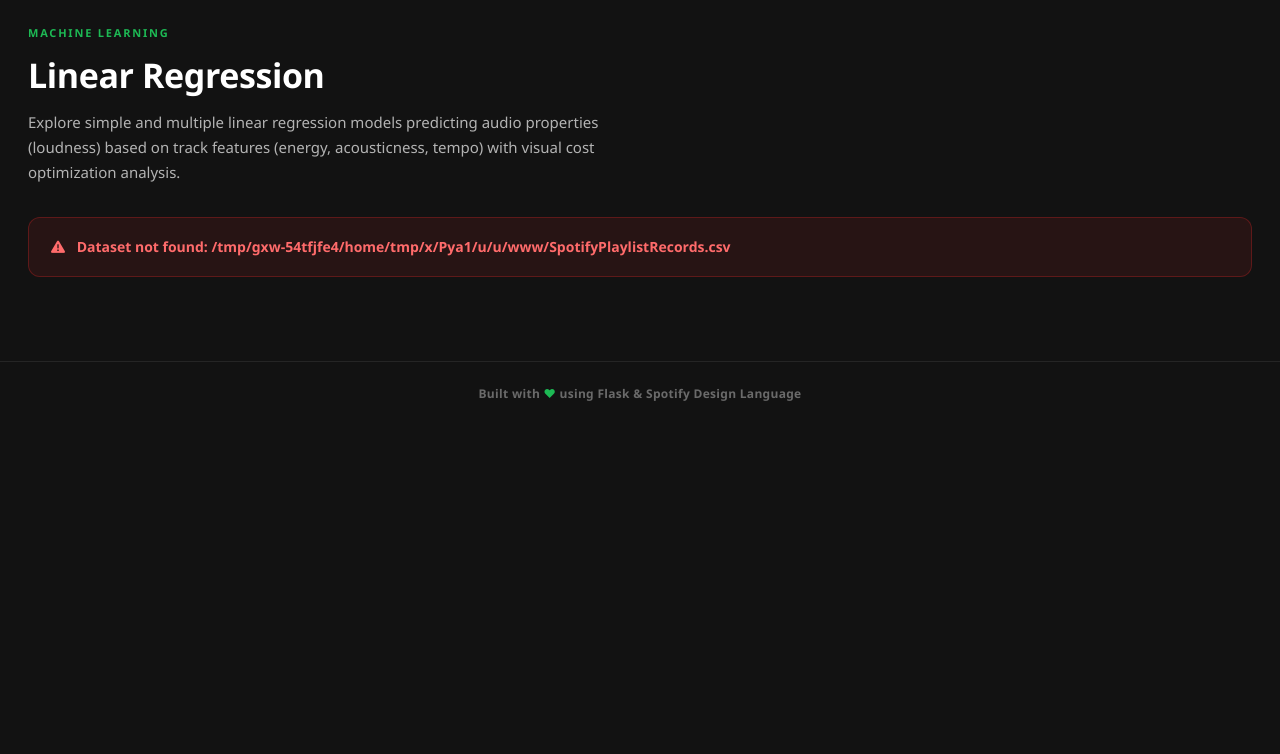
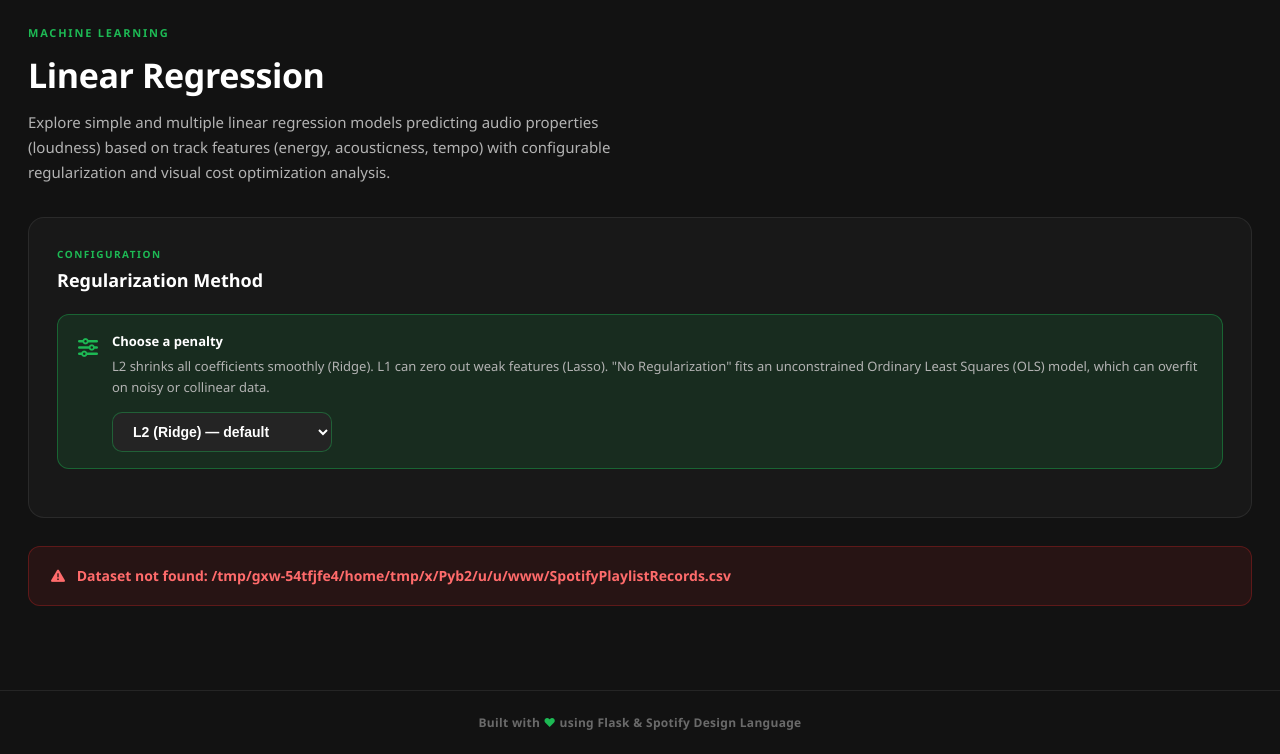
Before and after one commit to meghana-naidu17/SpotifyPlaylistRecords, a Flask app: page /linear-regression in a window 1280 px wide. Shown: the part 121-875 px from the top of the page. Before the commit the page ends 522 px from the top, so only its background shows below. Run offline with Flask 3, Linux system fonts and the light colour scheme; some libraries are stand-ins or nearby versions.

Commit message:
LinearRegression_A

```diff
--- a/app.py
+++ b/app.py
@@ -161,14 +161,20 @@
 @app.route("/linear-regression")
 def linear_regression_page():
 
+    penalty = request.args.get("penalty", "l2").lower().strip()
+
+    if penalty not in VALID_PENALTIES:
+        penalty = "l2"
+
     try:
 
-        results = run_linear_regression()
+        results = run_linear_regression(penalty=penalty)
 
         return render_template(
             "linear_regression.html",
             active="linear-regression",
             results=results,
+            selected_penalty=penalty,
             error=None
         )
 
@@ -178,8 +184,10 @@
             "linear_regression.html",
             active="linear-regression",
             results=None,
+            selected_penalty=penalty,
             error=str(e)
         )
+
 
 
 # =========================================================
--- a/templates/linear_regression.html
+++ b/templates/linear_regression.html
@@ -126,8 +126,63 @@
     <p class="sp-label">Machine Learning</p>
     <h1>Linear Regression</h1>
     <p>
-      Explore simple and multiple linear regression models predicting audio properties (loudness) based on track features (energy, acousticness, tempo) with visual cost optimization analysis.
+      Explore simple and multiple linear regression models predicting audio properties (loudness) based on track features (energy, acousticness, tempo) with configurable regularization and visual cost optimization analysis.
     </p>
+  </div>
+
+  <!-- ==========================================================
+       REGULARIZATION SELECTOR
+       ========================================================== -->
+  <div class="sp-section">
+    <p class="sp-section-label">Configuration</p>
+    <h2>Regularization Method</h2>
+    <div class="sp-callout">
+      <div class="sp-callout-icon">
+        <i class="fa-solid fa-sliders"></i>
+      </div>
+      <div class="sp-callout-body">
+        <div class="sp-callout-title">Choose a penalty</div>
+        <div class="sp-callout-text">
+          L2 shrinks all coefficients smoothly (Ridge).
+          L1 can zero out weak features (Lasso).
+          "No Regularization" fits an unconstrained Ordinary Least Squares (OLS) model,
+          which can overfit on noisy or collinear data.
+        </div>
+
+        <form method="GET"
+              action="{{ url_for('linear_regression_page') }}"
+              id="regForm"
+              style="margin-top:14px;">
+          <select name="penalty"
+                  id="penaltySelect"
+                  onchange="document.getElementById('regForm').submit()"
+                  style="
+                    background: var(--bg-tertiary);
+                    color: var(--text-primary);
+                    border: 1.5px solid var(--border-hover);
+                    border-radius: 10px;
+                    padding: 10px 16px;
+                    font-size: 14px;
+                    font-weight: 700;
+                    cursor: pointer;
+                    min-width: 220px;
+                  ">
+            <option value="l2"
+              {% if selected_penalty == 'l2' %}selected{% endif %}>
+              L2 (Ridge) — default
+            </option>
+            <option value="l1"
+              {% if selected_penalty == 'l1' %}selected{% endif %}>
+              L1 (Lasso)
+            </option>
+            <option value="none"
+              {% if selected_penalty == 'none' %}selected{% endif %}>
+              No Regularization
+            </option>
+          </select>
+        </form>
+      </div>
+    </div>
   </div>
 
   <!-- Error -->
@@ -151,9 +206,9 @@
         <i class="fa-solid fa-calculator"></i>
       </div>
       <div class="sp-callout-body">
-        <div class="sp-callout-title">Linear Regression Analysis</div>
+        <div class="sp-callout-title">Linear Regression with {{ results.penalty_label }}</div>
         <div class="sp-callout-text">
-          Linear Regression models the relationship between a dependent target variable and one or more independent predictor features by fitting a linear equation. Here, we analyze the relationship between track loudness (in decibels) and core audio characteristics.
+          Linear Regression models the relationship between a dependent target variable and one or more independent predictor features by fitting a linear equation. Here, we analyze the relationship between track loudness (in decibels) and core audio characteristics using <strong>{{ results.penalty_label }}</strong>.
         </div>
       </div>
     </div>
@@ -171,7 +226,7 @@
     </p>
 
     <div class="equation-box">
-      <strong>Simple Regression Equation:</strong><br>
+      <strong>Simple Regression Equation ({{ results.penalty_label }}):</strong><br>
       y = θ₀ + θ₁ * x<br>
       Loudness (dB) = {{ results.simple.intercept }} + {{ results.simple.coefficient }} * Energy
     </div>
@@ -185,12 +240,16 @@
       <table class="sp-table">
         <thead>
           <tr>
-            <th>Dataset Split</th>
+            <th>Metric / Split</th>
             <th>Mean Squared Error (MSE)</th>
             <th>R² Score (Variance Explained)</th>
           </tr>
         </thead>
         <tbody>
+          <tr>
+            <td><strong>Regularization Method</strong></td>
+            <td colspan="2"><strong>{{ results.penalty_label }}</strong></td>
+          </tr>
           <tr>
             <td><strong>Training (80%)</strong></td>
             <td>{{ results.simple.mse_train }}</td>
@@ -211,7 +270,7 @@
        ========================================================== -->
   <div class="sp-section">
     <p class="sp-section-label">Theory & Intuition</p>
-    <h2>MSE Cost Function & Gradient Descent</h2>
+    <h2>MSE Cost Function & Gradient Descent ({{ results.penalty_label }})</h2>
 
     <div class="sp-callout">
       <div class="sp-callout-icon">
@@ -220,32 +279,52 @@
       <div class="sp-callout-body">
         <div class="sp-callout-title">The Cost Function and Optimization</div>
         <div class="sp-callout-text">
-          To fit a regression line, we define an objective measure of error and try to minimize it.
+          To fit a regression line, we define an objective measure of error and regularize parameter magnitudes to prevent overfitting.
         </div>
 
         <div class="sp-desc-row">
           <i class="fa-solid fa-square-root-variable"></i>
           <span>
-            <strong>Mean Squared Error (MSE) Cost Equation:</strong>
+            <strong>
+              {% if selected_penalty == 'l2' %}
+                Mean Squared Error (MSE) + L2 Ridge Regularization Cost Equation:
+              {% elif selected_penalty == 'l1' %}
+                Mean Squared Error (MSE) + L1 Lasso Regularization Cost Equation:
+              {% else %}
+                Mean Squared Error (MSE) Cost Equation:
+              {% endif %}
+            </strong>
           </span>
         </div>
         <div class="equation-box" style="margin-left: 20px;">
-          J(θ) = 1/m * Σ (h_θ(x^(i)) - y^(i))²
+          {% if selected_penalty == 'l2' %}
+            J(θ) = 1/m * Σ (h_θ(x^(i)) - y^(i))² + λ * Σ θ_j²
+          {% elif selected_penalty == 'l1' %}
+            J(θ) = 1/m * Σ (h_θ(x^(i)) - y^(i))² + λ * Σ |θ_j|
+          {% else %}
+            J(θ) = 1/m * Σ (h_θ(x^(i)) - y^(i))²
+          {% endif %}
         </div>
 
         <div class="sp-desc-row">
           <i class="fa-solid fa-arrows-spin"></i>
           <span>
-            <strong>Gradient Descent Intuition:</strong> We start with arbitrary weights $\theta_0, \theta_1$. By computing the derivative (gradient) of the cost function $J(\theta)$ with respect to each parameter, we know which direction decreases the error. We take small steps in the opposite direction of the gradient:
+            <strong>Gradient Descent Update Rule:</strong> By taking steps in the opposite direction of the gradient of $J(\theta)$, the parameters move toward the optimal regularized solution:
           </span>
         </div>
         <div class="equation-box" style="margin-left: 20px;">
-          θ_j := θ_j - α * (2/m) * Σ (h_θ(x^(i)) - y^(i)) * x_j^(i)
+          {% if selected_penalty == 'l2' %}
+            θ_j := θ_j - α * [(2/m) * Σ (h_θ(x^(i)) - y^(i)) * x_j^(i) + 2λ * θ_j]
+          {% elif selected_penalty == 'l1' %}
+            θ_j := θ_j - α * [(2/m) * Σ (h_θ(x^(i)) - y^(i)) * x_j^(i) + λ * sign(θ_j)]
+          {% else %}
+            θ_j := θ_j - α * (2/m) * Σ (h_θ(x^(i)) - y^(i)) * x_j^(i)
+          {% endif %}
         </div>
         <div class="sp-desc-row">
           <i class="fa-solid fa-arrow-down-long"></i>
           <span>
-            As we update the parameters iteratively, the cost $J(\theta)$ descends toward the global minimum, and the line converges to the best fit.
+            As we update the parameters iteratively, the cost $J(\theta)$ descends toward the global minimum, and the line converges to the regularized best fit.
           </span>
         </div>
       </div>
@@ -253,7 +332,7 @@
 
     <h3>Gradient Descent Convergence Visualizations</h3>
     <p class="sp-section-desc">
-      Below are the visualizations of the gradient descent optimization run on standardized features:
+      Visualizations of the gradient descent optimization run on standardized features using <strong>{{ results.penalty_label }}</strong>:
     </p>
 
     <div class="grid-2col" style="margin-top: 20px;">
@@ -271,7 +350,7 @@
       <p class="sp-desc-row">
         <i class="fa-solid fa-info-circle"></i>
         <span>
-          The cost function starts high at <strong>{{ results.gd.initial_cost }}</strong> and descends rapidly, converging to a minimum value of <strong>{{ results.gd.final_cost }}</strong> as $\theta_0$ and $\theta_1$ follow the path toward the center of the contour circles.
+          The cost function starts at <strong>{{ results.gd.initial_cost }}</strong> and descends rapidly, converging to a minimum value of <strong>{{ results.gd.final_cost }}</strong> under {{ results.penalty_label }}.
         </span>
       </p>
     </div>
@@ -282,14 +361,14 @@
        ========================================================== -->
   <div class="sp-section">
     <p class="sp-section-label">Example 02</p>
-    <h2>Multiple Linear Regression</h2>
+    <h2>Multiple Linear Regression ({{ results.penalty_label }})</h2>
 
     <p class="sp-section-desc">
-      A multiple regression models loudness ($y$) using three predictors: energy ($x_1$), acousticness ($x_2$), and tempo ($x_3$). This accounts for the fact that acoustic tracks are typically quieter, while faster, higher-energy tracks are louder.
+      A multiple regression models loudness ($y$) using three predictors: energy ($x_1$), acousticness ($x_2$), and tempo ($x_3$), regularized with <strong>{{ results.penalty_label }}</strong>.
     </p>
 
     <div class="equation-box">
-      <strong>Multiple Regression Equation:</strong><br>
+      <strong>Multiple Regression Equation ({{ results.penalty_label }}):</strong><br>
       y = θ₀ + θ₁*x₁ + θ₂*x₂ + θ₃*x₃<br>
       Loudness = {{ results.multiple.coefficients.intercept }} + {{ results.multiple.coefficients.energy }}*Energy + {{ results.multiple.coefficients.acousticness }}*Acousticness + {{ results.multiple.coefficients.tempo }}*Tempo
     </div>
@@ -327,7 +406,7 @@
           <tr>
             <td><strong>Tempo ($\theta_3$)</strong></td>
             <td>+{{ results.multiple.coefficients.tempo }}</td>
-            <td>Very small positive impact: faster tracks tend to have slightly higher volume levels.</td>
+            <td>Very small impact: tempo contributes slightly to perceived energy/volume.</td>
           </tr>
         </tbody>
       </table>
@@ -338,12 +417,16 @@
       <table class="sp-table">
         <thead>
           <tr>
-            <th>Dataset Split</th>
+            <th>Metric / Split</th>
             <th>Mean Squared Error (MSE)</th>
             <th>R² Score (Variance Explained)</th>
           </tr>
         </thead>
         <tbody>
+          <tr>
+            <td><strong>Regularization Method</strong></td>
+            <td colspan="2"><strong>{{ results.penalty_label }}</strong></td>
+          </tr>
           <tr>
             <td><strong>Training (80%)</strong></td>
             <td>{{ results.multiple.mse_train }}</td>
@@ -371,33 +454,33 @@
         <i class="fa-solid fa-list-check"></i>
       </div>
       <div class="sp-callout-body">
-        <div class="sp-callout-title">Key Takeways:</div>
+        <div class="sp-callout-title">Key Takeaways ({{ results.penalty_label }}):</div>
 
         <div class="sp-desc-row">
           <i class="fa-solid fa-check"></i>
           <span>
-            <strong>Strong Linear Association:</strong> Loudness and energy exhibit a powerful, positive linear relationship. In the simple linear regression model, an increase of 1.0 in energy corresponds to an increase of roughly <strong>{{ results.simple.coefficient }} dB</strong> in volume.
+            <strong>Regularization Effect:</strong> When using {{ results.penalty_label }}, weights are constrained to prevent overfitting. L2 smoothly shrinks large weights, L1 performs sparse feature contraction, and No Regularization provides unpenalized OLS estimates.
           </span>
         </div>
 
         <div class="sp-desc-row">
           <i class="fa-solid fa-check"></i>
           <span>
-            <strong>Improvement with Multiple Features:</strong> The multiple linear regression model explains a slightly larger proportion of variance in loudness (testing $R^2$ of <strong>{{ results.multiple.r2_test }}</strong>) compared to the simple regression model ($R^2$ of <strong>{{ results.simple.r2_test }}</strong>).
+            <strong>Dominant Predictor:</strong> Energy remains the primary driver of loudness across all regularization types, with a strong positive coefficient.
           </span>
         </div>
 
         <div class="sp-desc-row">
           <i class="fa-solid fa-check"></i>
           <span>
-            <strong>Predictive Characteristics:</strong> High energy and faster tempos push track loudness higher, while acoustic instruments exert a damping effect, lowering the overall loudness.
+            <strong>Acoustic Damping:</strong> Acousticness exhibits an inverse relationship with loudness, lowering predicted volume for acoustic tracks.
           </span>
         </div>
 
         <div class="sp-desc-row">
           <i class="fa-solid fa-check"></i>
           <span>
-            <strong>Gradient Descent Validation:</strong> The convergence plots verify that using the MSE cost function and calculating numerical gradients guarantees parameter progression directly towards the optimal analytical parameters.
+            <strong>Cost Optimization:</strong> Gradient descent stably converges towards the optimum across all penalty functions, validating the MSE cost formulation.
           </span>
         </div>
       </div>
```
Also changed, not shown: linear_regression.py (+119 -61 lines), static/charts/linear_multiple_fit.png, static/charts/linear_simple_fit.png.
